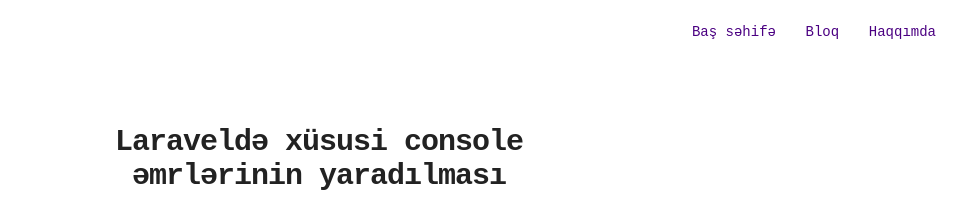
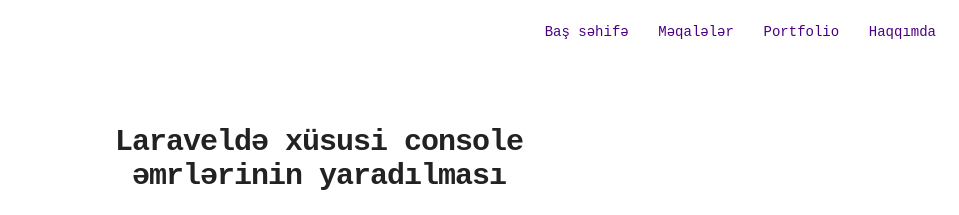
Before and after one commit to Maharramoff/maharramoff.github.io, a Jekyll site: the page built from _posts/2020-01-04-laravelde-xususi-console-emrlerin-yaradilmasi.md, in a window 1280 px wide and 900 px high. Shown: the top 215 px of the window, without its empty margins (321-1280 px from the left). Built offline with Jekyll 4.4.1, drawn with Linux system fonts in a browser that asks for light colours.

Commit message:
update(style): minor design improvements

```diff
--- a/_config.yml
+++ b/_config.yml
@@ -79,7 +79,7 @@
 # paginate_path: "blog/:num/"
 
 # if you don't need projects, comment the *projects* configs below
-# projects: true
+projects: true
 
 # if you don't need "about" or "blog", comment them out below
 about: true
--- a/_includes/author.html
+++ b/_includes/author.html
@@ -4,12 +4,12 @@
     </div>
 
     <div class="toright">
-        <h4 class="name">{{ site.authors[page.author].name }}</h4>
-        <p class="bio">{{ site.authors[page.author].bio }}</p>
+<!--        <h4 class="name">{{ site.authors[page.author].name }}</h4>
+        <p class="bio">{{ site.authors[page.author].bio }}</p>-->
 
+        {% if page.layout != "project" %}
         <div class="share">
-            <!-- Note: Only use three share links if your site width is set to large -->
-            <!-- If site width is set to normal, you may choose any two share links -->
+
             <a class="twitter" href="https://twitter.com/intent/tweet?text={{ site.url }}{{ page.url }} - {{ page.title }} by @{{ site.authors[page.author].twitter }}">
                 <svg class="icon icon-twitter"><use xlink:href="#icon-twitter"></use></svg><span class="icon-twitter">Tweet</span>
             </a>
@@ -18,17 +18,8 @@
                 <svg class="icon icon-facebook"><use xlink:href="#icon-facebook"></use></svg><span class="icon-facebook-rect">Share</span>
             </a>
 
-            <!-- <a class="google-plus" href="https://plus.google.com/share?url={{ site.url }}{{ page.url }}" target="_blank">
-                <svg class="icon icon-google-plus"><use xlink:href="#icon-google-plus"></use></svg><span class="icon-google-plus">Share</span>
-            </a> -->
+        </div>
+        {% endif %}
 
-            <!-- <a class="linkedin" href="https://www.linkedin.com/shareArticle?mini=true&amp;url={{ site.url }}{{ page.url }}&amp;title={{ page.title }}&amp;summary={{ page.description }}&amp;source={{ site.url }}" target="_blank">
-                <svg class="icon icon-linkedin"><use xlink:href="#icon-linkedin"></use></svg><span class="icon-linkedin">Share</span>
-            </a> -->
-
-            <!-- <a class="reddit" href="https://reddit.com/submit?url={{ site.url }}{{ page.url }}&amp;title={{ page.title }}" target="_blank">
-                <svg class="icon icon-reddit"><use xlink:href="#icon-reddit"></use></svg><span class="icon-reddit">Share</span>
-            </a> -->
-        </div>
     </div>
 </section>
--- a/_includes/nav.html
+++ b/_includes/nav.html
@@ -9,7 +9,7 @@
         {% if site.blog == true %}
             {% if page.title != "Blog" %}
                 <li class="item">
-                    <a class="link" href="{{ site.url }}/blog">Bloq</a>
+                    <a class="link" href="{{ site.url }}/blog">Məqalələr</a>
                 </li>
             {% endif %}
         {% endif %}
@@ -17,7 +17,7 @@
         {% if site.projects == true %}
             {% if page.title != "Projects" %}
                 <li class="item">
-                    <a class="link" href="{{ site.url }}/projects">Layihələr</a>
+                    <a class="link" href="{{ site.url }}/projects">Portfolio</a>
                 </li>
             {% endif %}
         {% endif %}
--- a/projects.html
+++ b/projects.html
@@ -7,7 +7,7 @@
         {% if post.projects %}
             <div class="item {% if post.star %}star{% endif %}">
                 <a class="url" href="{% if post.externalLink %}{{ post.externalLink }}{% else %}{{ site.url }}{{ post.url }}{% endif %}">
-                    <aside><time datetime="{{ post.date | date:"%d-%m-%Y" }}">{{ post.date | date: "%b %d %Y" }}</time></aside>
+                    <aside><time datetime="{{ post.date | date:"%Y" }}">{{ post.date | date: "%Y" }}</time></aside>
                     <h3 class="title">{{ post.title }}</h3>
                 </a>
             </div>
```
